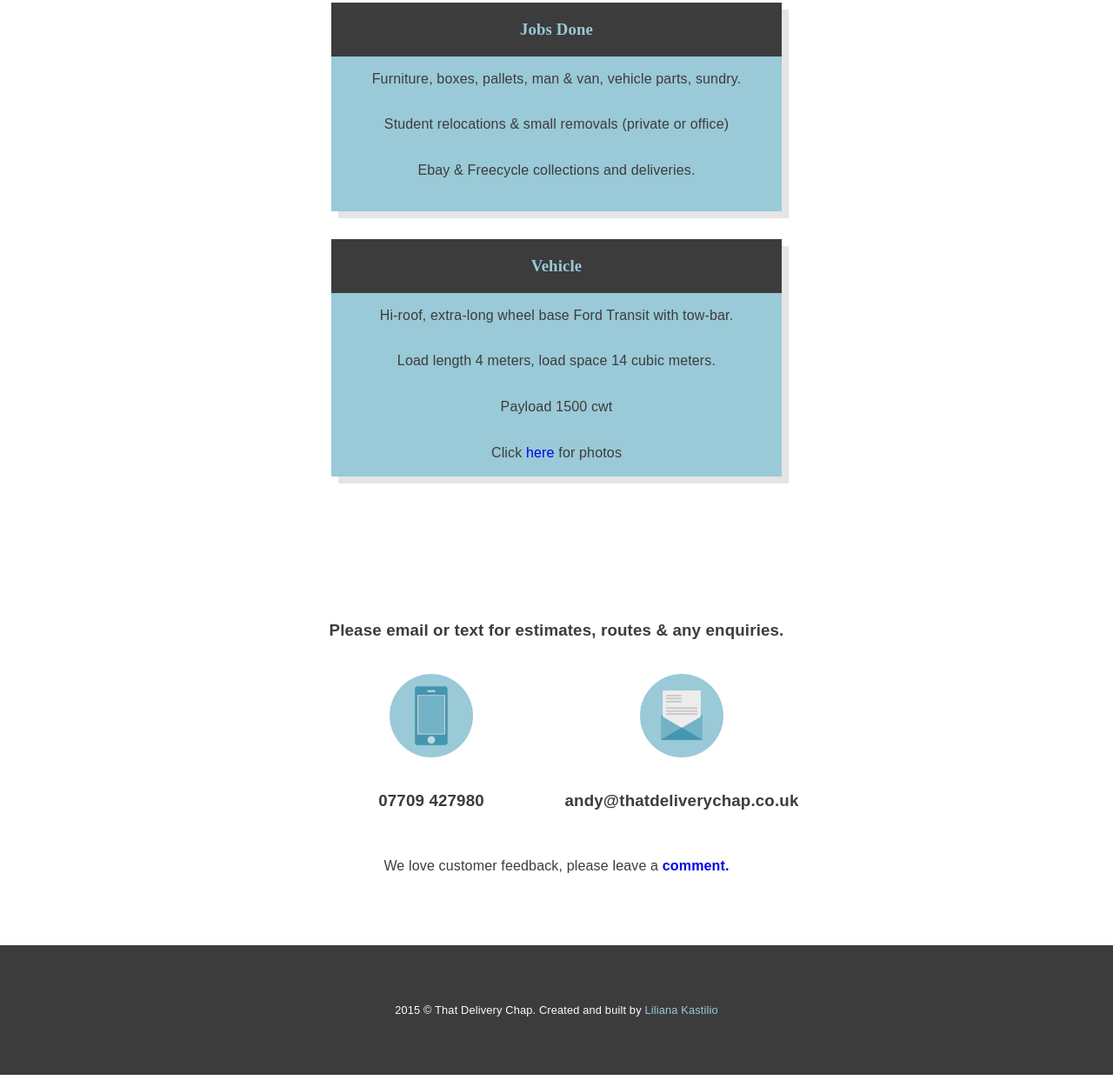
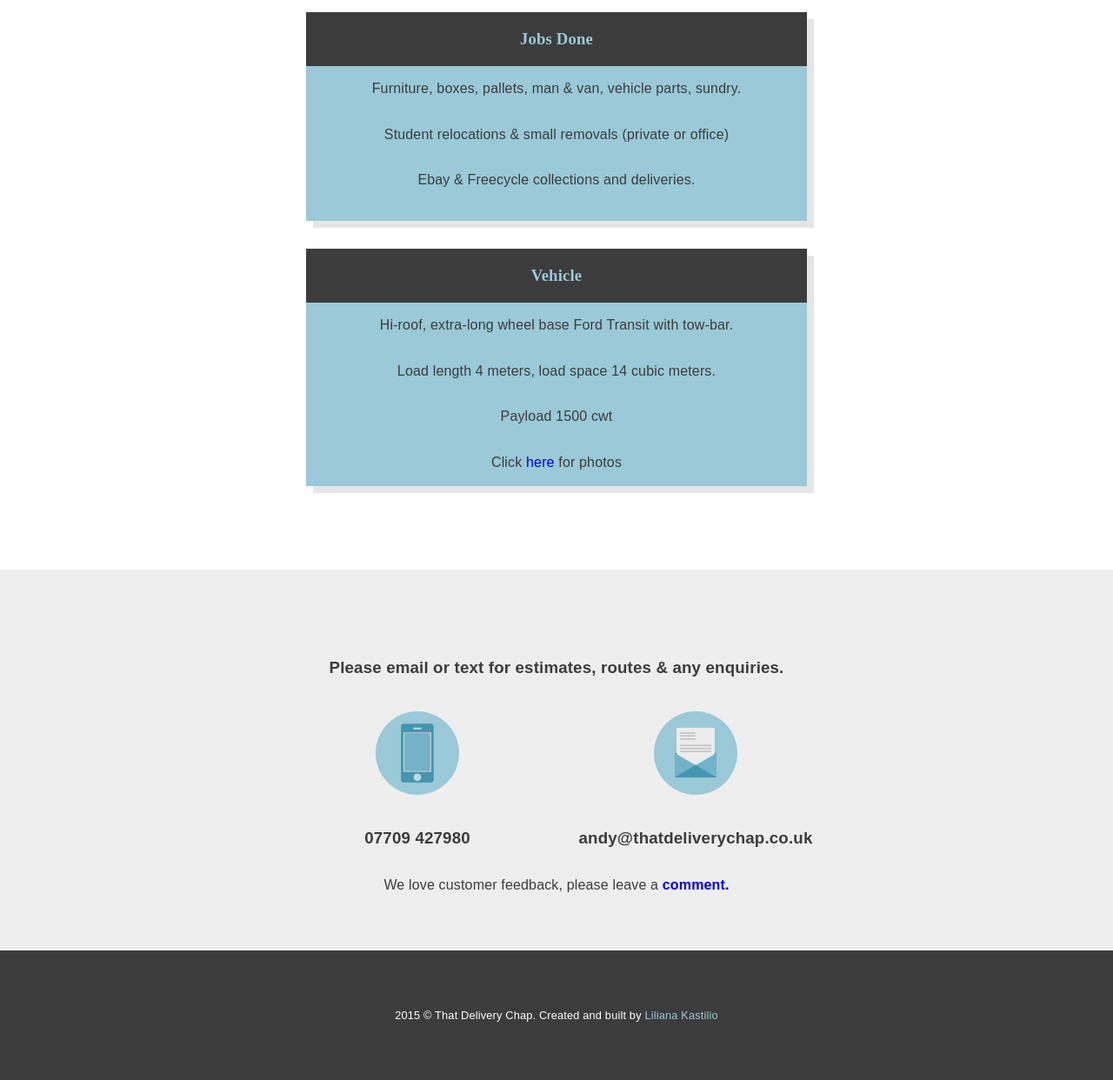
Before and after one commit to lili2311/thatdeliverychap, a website: page src/index.html in a window 1280 px wide. Shown: the part 1458-2700 px from the top of the page at 87% size. Drawn offline with Linux system fonts and the light colour scheme.

Commit message:
Tweaking design

```diff
--- a/src/index.html
+++ b/src/index.html
@@ -32,12 +32,15 @@
 				</ul>
 			</nav>
 			<section>
+				<div class="container">
 				  <p>Local for <span class="underline">North Wales</span>,  <span class="underline">Manchester</span> &amp;  <span class="underline">Merseyside</span>.</p>
 				  <p>We are a friendly, reliable, helpful and experienced service with competitive pricing.</p>
 				  <p>Insured for light haulage with goods-in-transit cover.</p>
 				  <p> <span class="underline">Domestic</span> &amp;  <span class="underline">Business</span> customers all welcome.</p>
+				</div>
 			</section>
 			<section>
+				<div class="container">
 					<div class="box">
 						<h3>Routes</h3>
 						<p>Regular runs along the M1, M40, M5, M6 &amp; M62 corridors.</p>
@@ -58,8 +61,10 @@
 			            <p> Payload 1500 cwt </p>
 			            <p> Click <a href="van-photos.html"> here </a> for photos </p>
 					</div>
+				</div>
 			</section>
 			<section>
+				<div class="container">
 					<h3>Please email or text for estimates, routes &amp; any enquiries.</h3>
 					<div class="contact">
 						<div class ="col">
@@ -75,7 +80,8 @@
 				            <h3 itemprop="email">andy@thatdeliverychap.co.uk</h3>
 				        </div>
 			        </div>
-		        <p>We love customer feedback, please leave a <span class="underline"><a href="feedback.html">comment.</a></span></p>
+			        <p class="feedback">We love customer feedback, please leave a <span class="underline"><a href="feedback.html">comment.</a></span></p>
+			    </div>
 		    </section>
 			<footer>
 				<p>
--- /dev/null
+++ b/src/sass/_colours.scss
@@ -0,0 +1,6 @@
+$pale-blue: #9AC9D7;
+$white: #fcfcfc;
+$black: #3c3c3c;
+$dark-blue: #326979;
+$paler-blue: #B6E2EF;
+$grey: #dedede;
--- a/src/sass/screen.scss
+++ b/src/sass/screen.scss
@@ -38,6 +38,10 @@ img {
   width: 100%;
   height: 100%;
 }
+.container {
+  max-width: 40em;
+  margin: 0 auto;
+}
 
 .img-container {
   width: 60%;
@@ -56,17 +60,23 @@ img {
   display: inline-block;
   vertical-align: top;
   text-align: center;
-  // margin: $padding-margin-value/2 auto;
+  // margin-bottom: $padding-margin-value auto;
   flex-grow: 1;
+
+  h3 {
+    padding-bottom: 0;
+  }
 }
 
+.feedback {
+  padding-top: $padding-margin-value;
+  padding-bottom: 0;
+}
 .contact {
-  margin:0 auto;
-  display: flex;
+  margin: 0 auto;
   padding: 0;
   width: 100%;
   display: flex;
-  max-width: 40em;
 }
 
 .van-img-container {
@@ -152,9 +162,6 @@ nav {
         background-color: $pale-blue;
         opacity:0.7;
       }
-      &:nth-child {
-        text-align: left;
-      }
     }
   }
   a {
@@ -170,7 +177,7 @@ nav {
 
 a {
   text-decoration: none;
- }
+}
 
 .more {
   display: none;
@@ -218,10 +225,10 @@ ul {
 }
 
 section {
-  margin: $padding-margin-value auto;
-  padding: $padding-margin-value;
+  // margin: $padding-margin-value auto;
+  padding: $padding-margin-value*2;
   min-height: 5em;
-  max-width: 40em;
+  width: 100%;
   h3 {
     text-align: center;
     padding: $padding-margin-value 0;
@@ -236,6 +243,9 @@ section {
     &:visited {
       color: $link-color;
     }
+  }
+  &:nth-child(odd) {
+    background-color: #eee;
   }
 }
 
```
Also changed, not shown: src/stylesheets/screen.css, 1 other file. Lines whose indentation alone changed are shown as unchanged.
